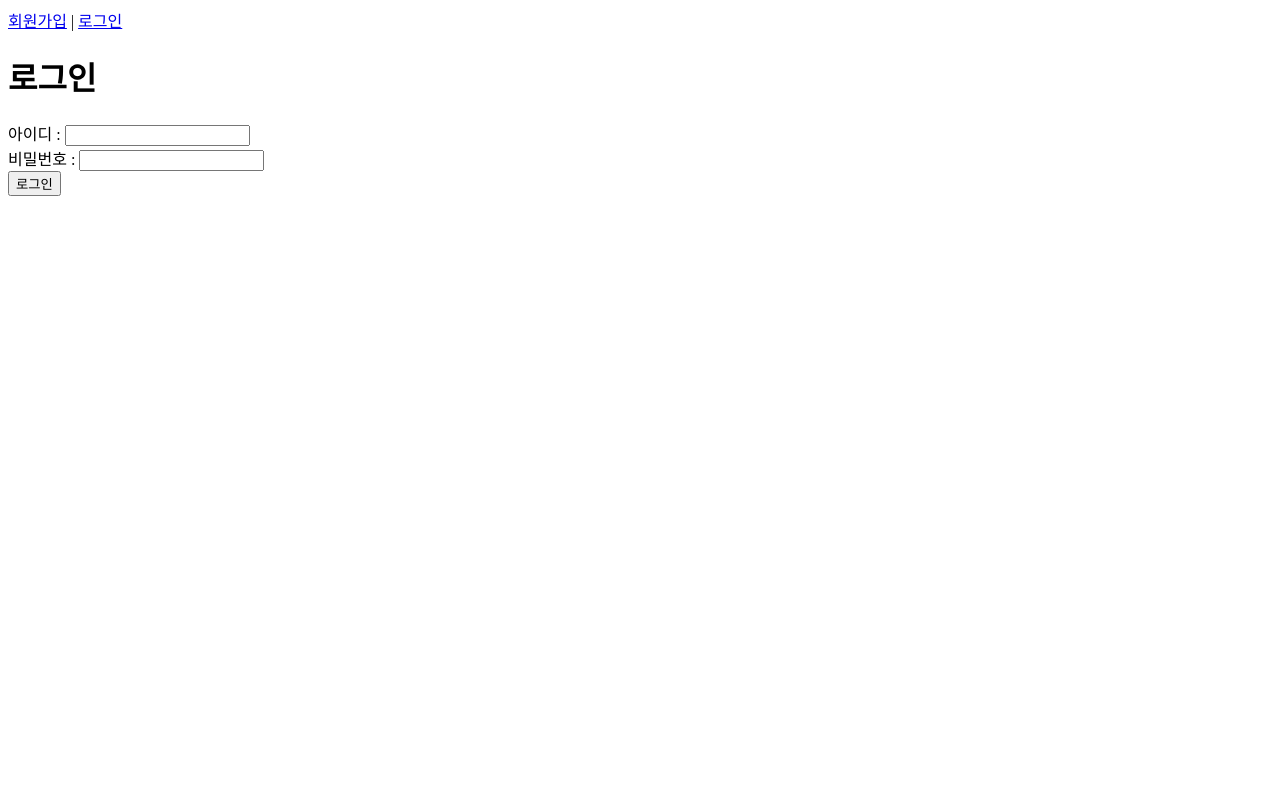
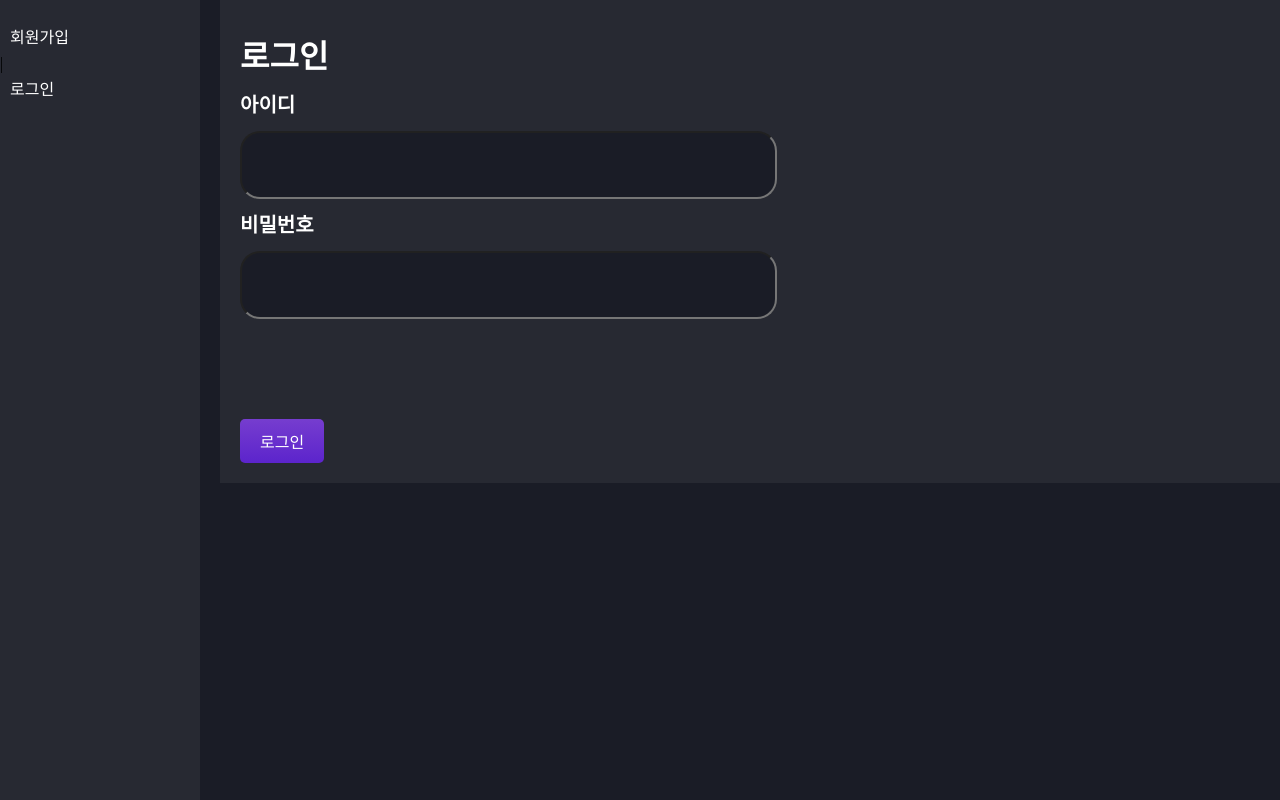
Before and after one commit to Gongman41/dongjin_love, a Vue app in the folder front/movie/: page /login in a window 1280 px wide. Built offline with nearby package versions, Linux system fonts and the light colour scheme.

Commit message:
스타일리셋 및 올림

```diff
--- a/front/movie/index.html
+++ b/front/movie/index.html
@@ -5,8 +5,13 @@
     <link rel="icon" href="/favicon.ico">
     <meta name="viewport" content="width=device-width, initial-scale=1.0">
     <title>Vite App</title>
+    <style>
+      .body-color {
+        background-color: #1a1c26;
+      }
+    </style>
   </head>
-  <body>
+  <body class="body-color">
     <div id="app"></div>
     <script type="module" src="/src/main.js"></script>
   </body>
--- a/front/movie/src/App.vue
+++ b/front/movie/src/App.vue
@@ -1,17 +1,20 @@
 <template>
-  <nav v-if="memberStore.token !== null">
+  <div class="body-color">
+    <nav v-if="memberStore.token !== null" class="navbar">
       <RouterLink to="/">홈으로</RouterLink> |
       <RouterLink to="/dongjinlove">동진이게임</RouterLink> |
       <RouterLink to="/moviedetail">영화정보</RouterLink>
-    <button @click="logout">logout</button>
+      <button @click="logout">로그아웃</button>
     </nav>
 
-  <nav v-else>
+    <nav v-else class="navbar">
       <RouterLink to="/signup">회원가입</RouterLink> |
       <RouterLink to="/login">로그인</RouterLink>
     </nav>
-  <div>
+
+    <div class="content">
       <RouterView />
+    </div>
   </div>
 </template>
 
@@ -28,4 +31,50 @@ const logout = function () {
 
 </script>
 
-<style scoped></style>
+<style scoped>
+.navbar {
+  background: rgba(39, 41, 50, 1);
+  width: 200px;
+  /* 너비 조정 */
+  height: 100vh;
+  /* 뷰포트의 전체 높이 */
+  position: fixed;
+  /* 왼쪽에 고정된 위치 */
+  top: 0;
+  /* 위쪽에 정렬 */
+  left: 0;
+  /* 왼쪽에 정렬 */
+  display: flex;
+  /* 플렉스박스를 사용하여 정렬 */
+  flex-direction: column;
+  /* 항목을 세로로 쌓음 */
+  padding-top: 20px;
+  /* 위쪽에 패딩 추가 */
+  z-index: 1;
+  /* 네비게이션 바가 다른 요소 위에 올라오도록 z-index 설정 */
+}
+
+.content {
+  margin-left: 220px;
+  /* 네비게이션 바 너비 + 여유 공간 만큼 컨텐츠를 오른쪽으로 밀어줌 */
+  padding: 20px;
+  background: rgba(39, 41, 50, 1);
+  /* 여백 추가 */
+}
+
+.navbar a,
+.navbar button {
+  color: white;
+  /* 텍스트 색상 */
+  text-decoration: none;
+  /* 밑줄 제거 */
+  padding: 10px;
+  /* 패딩 추가 */
+}
+
+.navbar a:hover,
+.navbar button:hover {
+  background-color: rgba(0, 0, 0, 0.2);
+  /* 마우스 오버 시 배경색 변경 */
+}
+</style>
--- /dev/null
+++ b/front/movie/src/assets/main.css
@@ -0,0 +1,49 @@
+/* http://meyerweb.com/eric/tools/css/reset/
+   v2.0 | 20110126
+   License: none (public domain)
+   h1, h2, h3, h4, h5, h6, p,
+*/
+
+html, body, div, span, applet, object, iframe,
+blockquote, pre,
+a, abbr, acronym, address, big, cite, code,
+del, dfn, em, img, ins, kbd, q, s, samp,
+small, strike, strong, sub, sup, tt, var,
+b, u, i, center,
+dl, dt, dd, ol, ul, li,
+fieldset, form, label, legend,
+table, caption, tbody, tfoot, thead, tr, th, td,
+article, aside, canvas, details, embed,
+figure, figcaption, footer, header, hgroup,
+menu, nav, output, ruby, section, summary,
+time, mark, audio, video {
+	margin: 0;
+	padding: 0;
+	border: 0;
+	font-size: 100%;
+	font: inherit;
+	vertical-align: baseline;
+}
+/* HTML5 display-role reset for older browsers */
+article, aside, details, figcaption, figure,
+footer, header, hgroup, menu, nav, section {
+	display: block;
+}
+body {
+	line-height: 1;
+}
+ol, ul {
+	list-style: none;
+}
+blockquote, q {
+	quotes: none;
+}
+blockquote:before, blockquote:after,
+q:before, q:after {
+	content: '';
+	content: none;
+}
+table {
+	border-collapse: collapse;
+	border-spacing: 0;
+}
--- a/front/movie/src/main.js
+++ b/front/movie/src/main.js
@@ -1,6 +1,7 @@
 import piniaPluginPersistedstate from 'pinia-plugin-persistedstate'
 import { createApp } from 'vue'
 import { createPinia } from 'pinia'
+import '@/assets/main.css'
 
 import App from './App.vue'
 import router from './router'
--- a/front/movie/src/views/LoginView.vue
+++ b/front/movie/src/views/LoginView.vue
@@ -1,16 +1,16 @@
 <template>
   <div>
-    <h1>로그인</h1>
+    <h1 style="color: white;">로그인</h1>
     <form @submit.prevent="login">
       <div>
-        <label for="username">아이디 : </label>
-        <input type="text" v-model.trim="username" id="username">
+        <p><label class="label" for="username">아이디</label></p>
+        <input type="text" v-model.trim="username" id="username" class="input-box">
       </div>
       <div>
-        <label for="password">비밀번호 : </label>
-        <input type="password" v-model.trim="password" id="password">
+        <p><label class="label" for="password">비밀번호</label></p>
+        <input type="password" v-model.trim="password" id="password" class="input-box">
       </div>
-      <input type="submit" value="로그인">
+      <input type="submit" value="로그인" class="login-button">
     </form>
   </div>
 </template>
@@ -32,4 +32,32 @@ const login = function () {
 }
 </script>
 
-<style></style>
+<style scoped>
+.label {
+  font-size: 20px;
+  font-weight: bold;
+  color: white;
+}
+
+.input-box {
+  background: rgba(26, 28, 38, 1);
+  color: white;
+  font-size: 20px;
+  width: 511px;
+  height: 62px;
+  border-radius: 20px;
+  padding-left: 20px;
+}
+
+.login-button {
+  background: linear-gradient(to bottom, #763DCF, #5C24CC);
+  color: white;
+  border: none;
+  padding: 10px 20px;
+  border-radius: 5px;
+  cursor: pointer;
+  font-size: 16px;
+  margin-top: 100px;
+  margin-right: 100px;
+}
+</style>
--- a/front/movie/src/views/SignUpView.vue
+++ b/front/movie/src/views/SignUpView.vue
@@ -3,22 +3,22 @@
     <h1>회원가입 페이지</h1>
     <form @submit.prevent="signup">
       <div>
-        <label for="username">아이디 : </label>
-        <input type="text" v-model.trim="username" id="username">
+        <p><label for="username">아이디</label></p>
+        <input type="text" v-model.trim="username" id="username" class="input-box">
       </div>
       <div>
-        <label for="password1">비밀번호 : </label>
-        <input type="password" v-model.trim="password1" id="password1">
+        <p><label for="password1">비밀번호</label></p>
+        <input type="password" v-model.trim="password1" id="password1" class="input-box">
       </div>
       <div>
-        <label for="password2">비밀번호 확인 : </label>
-        <input type="password" v-model.trim="password2" id="password2">
+        <p><label for="password2">비밀번호 확인</label></p>
+        <input type="password" v-model.trim="password2" id="password2" class="input-box">
       </div>
       <div>
-        <label for="nickname">닉네임 : </label>
-        <input type="text" v-model.trim="nickname" id="nickname">
+        <p><label for="nickname">닉네임</label></p>
+        <input type="text" v-model.trim="nickname" id="nickname" class="input-box">
       </div>
-      <input type="submit" value="회원가입">
+      <input type="submit" value="회원가입" class="login-button">
     </form>
   </div>
 </template>
@@ -44,4 +44,26 @@ const signup = function () {
 }
 </script>
 
-<style></style>
+<style scoped>
+.input-box {
+  background: rgba(26, 28, 38, 1);
+  color: white;
+  font-size: 20px;
+  width: 511px;
+  height: 62px;
+  border-radius: 20px;
+  padding-left: 20px;
+}
+
+.login-button {
+  background: linear-gradient(to bottom, #763DCF, #5C24CC);
+  color: white;
+  border: none;
+  padding: 10px 20px;
+  border-radius: 5px;
+  cursor: pointer;
+  font-size: 16px;
+  margin-top: 100px;
+  margin-right: 100px;
+}
+</style>
```
Lines whose indentation alone changed are shown as unchanged.
